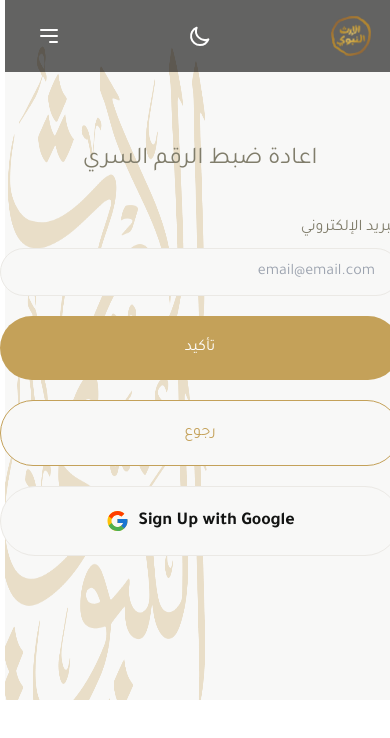
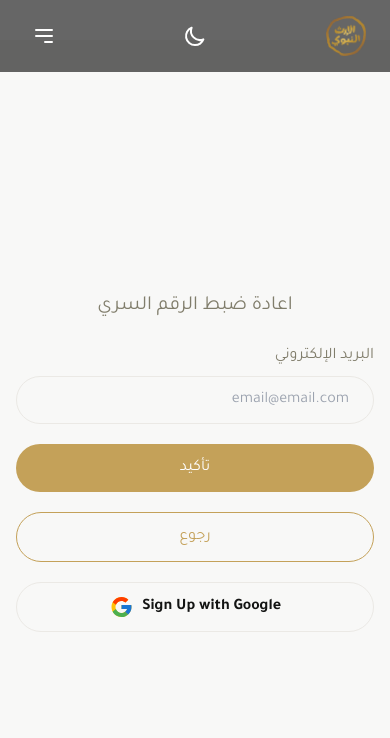
Before and after one commit to omarbr44/ALirth, a Vue app: page /forgetpassword in a window 390 px wide. Shown: the top 738 px of the page. Built offline with nearby package versions, Linux system fonts and the light colour scheme; what @kyvg/vue3-notification would draw is missing.

Commit message:
responsive

```diff
--- a/src/page/ForgetPassword.vue
+++ b/src/page/ForgetPassword.vue
@@ -1,9 +1,16 @@
 <template>
-    <div class="bg-[#F8F8F7] relative flex justify-center items-center">
-        <img src="/img/typo.png" class=" w-[800px] h-full left-0 absolute">
-        <div class="flex flex-col items-center my-36 z-10">
-            <p class=" text-site-grey-secondary text-2xl font-medium mb-10">اعادة ضبط الرقم السري</p>
-            <form class="w-[400px]">
+    <div class="bg-[#F8F8F7] relative flex justify-center items-center min-h-screen lg:mt-0 mt-10">
+        <!-- Background Image (Hidden on small screens) -->
+        <img src="/img/typo.png" class="sm:hidden block w-[800px] h-full left-0 absolute">
+
+        <!-- Main Content -->
+        <div class="flex flex-col items-center w-full px-4 py-10 lg:my-36 z-10">
+            <!-- Heading -->
+            <p class="text-site-grey-secondary text-xl lg:text-2xl font-medium mb-6 lg:mb-10">اعادة ضبط الرقم السري</p>
+
+            <!-- Form -->
+            <form class="w-full max-w-[400px]">
+                <!-- Email Input -->
                 <div class="mb-5">
                     <label for="email" class="block text-site-grey-secondary mb-2">البريد الإلكتروني</label>
                     <input
@@ -11,31 +18,33 @@
                         type="email"
                         placeholder="email@email.com"
                         class="w-full bg-[#F8F8F7] h-[48px] py-2 px-6 rounded-full border"
-                    :class=" false ? 'border-[#EF4444]' : 'border-[#EBE9E5]'"
+                        :class="false ? 'border-[#EF4444]' : 'border-[#EBE9E5]'"
                     >
                     <p v-if="false" class="error-text">Error Text is displayed here, up 2 lines</p>
                 </div>
-                <RouterLink  to="otp"
-                class="w-full py-5 bg-site-primary text-white rounded-full mt-5 block text-center"
+
+                <!-- Confirm Button -->
+                <RouterLink
+                    to="otp"
+                    class="w-full py-3 lg:py-5 bg-site-primary text-white rounded-full mt-5 block text-center"
                 >
                     تأكيد
                 </RouterLink>
-  <!--               <button
-                class="w-full py-5 bg-site-primary text-white rounded-full mt-5"
-                >
-                    تأكيد
-                </button> -->
+
+                <!-- Back Link -->
                 <RouterLink
                     to="login"
-                class="w-full py-5 bg-[#F8F8F7] text-site-primary border border-site-primary rounded-full mt-5 block text-center"
+                    class="w-full py-3 lg:py-5 bg-[#F8F8F7] text-site-primary border border-site-primary rounded-full mt-5 block text-center"
                 >
                     رجوع
                 </RouterLink>
+
+                <!-- Google Sign-In Button -->
                 <RouterLink
                     to=""
-                class="w-full py-5 bg-[#F8F8F7] border border-[#EBE9E5] rounded-full mt-5 flex gap-2 items-center justify-center"
+                    class="w-full py-3 lg:py-5 bg-[#F8F8F7] border border-[#EBE9E5] rounded-full mt-5 flex gap-2 items-center justify-center"
                 >
-                    <span class=" text-site-secondary font-bold text-lg">Sign Up with Google</span>
+                    <span class="text-site-secondary font-bold text-base lg:text-lg">Sign Up with Google</span>
                     <span>
                         <svg width="25" height="24" viewBox="0 0 25 24" fill="none" xmlns="http://www.w3.org/2000/svg">
                             <path d="M22.3055 10.0415H21.5V10H12.5V14H18.1515C17.327 16.3285 15.1115 18 12.5 18C9.1865 18 6.5 15.3135 6.5 12C6.5 8.6865 9.1865 6 12.5 6C14.0295 6 15.421 6.577 16.4805 7.5195L19.309 4.691C17.523 3.0265 15.134 2 12.5 2C6.9775 2 2.5 6.4775 2.5 12C2.5 17.5225 6.9775 22 12.5 22C18.0225 22 22.5 17.5225 22.5 12C22.5 11.3295 22.431 10.675 22.3055 10.0415Z" fill="#FFC107"/>
--- a/src/page/Login.vue
+++ b/src/page/Login.vue
@@ -1,10 +1,17 @@
 <template>
-    <div class="bg-[#F8F8F7] relative flex justify-center items-center">
-        <img src="/img/typo.png" class=" w-[800px] h-full left-0 absolute">
-        <div class="flex flex-col items-center my-40 z-10">
-            <h1 class=" text-site-secondary font-bold text-3xl mb-2">تسجيل الدخول</h1>
-            <p class=" text-site-grey-secondary-secondary mb-10">الرجاء ادخال البيانات التالية</p>
-            <form class="w-[400px]">
+    <div class="bg-[#F8F8F7] relative flex justify-center items-center min-h-screen lg:mt-0 mt-10">
+        <!-- Background Image (Hidden on small screens) -->
+        <img src="/img/typo.png" class="sm:hidden block w-[800px] h-full left-0 absolute">
+
+        <!-- Main Content -->
+        <div class="flex flex-col items-center w-full px-4 py-10 lg:my-40 z-10">
+            <!-- Heading -->
+            <h1 class="text-site-secondary font-bold text-2xl lg:text-3xl mb-2">تسجيل الدخول</h1>
+            <p class="text-site-grey-secondary text-sm lg:text-base mb-6 lg:mb-10">الرجاء ادخال البيانات التالية</p>
+
+            <!-- Form -->
+            <form class="w-full max-w-[400px]">
+                <!-- Email Input -->
                 <div class="mb-5">
                     <label for="email" class="block text-site-grey-secondary mb-2">البريد الإلكتروني</label>
                     <input
@@ -13,10 +20,12 @@
                         type="email"
                         placeholder="email@email.com"
                         class="w-full bg-[#F8F8F7] h-[48px] py-2 px-6 rounded-full border"
-                    :class=" requestConditions?.error?.email ? 'border-[#EF4444]' : 'border-[#EBE9E5]'"
+                        :class="requestConditions?.error?.email ? 'border-[#EF4444]' : 'border-[#EBE9E5]'"
                     >
                     <p v-if="requestConditions?.error?.email" class="error-text">{{ requestConditions.error.email[0] }}</p>
                 </div>
+
+                <!-- Password Input -->
                 <div class="mb-5">
                     <label for="password" class="block text-site-grey-secondary mb-2">كلمة المرور</label>
                     <input
@@ -24,36 +33,43 @@
                         name="password"
                         type="password"
                         placeholder="********"
-                    class="w-full bg-[#F8F8F7] h-[48px] py-2 px-6 rounded-full border border-[#EBE9E5]"
-                    :class=" requestConditions?.error?.password ? 'border-[#EF4444]' : 'border-[#EBE9E5]'"
+                        class="w-full bg-[#F8F8F7] h-[48px] py-2 px-6 rounded-full border"
+                        :class="requestConditions?.error?.password ? 'border-[#EF4444]' : 'border-[#EBE9E5]'"
                     >
                     <p v-if="requestConditions?.error?.password" class="error-text">{{ requestConditions.error.password[0] }}</p>
                 </div>
+
+                <!-- Forgot Password Link -->
                 <RouterLink
                     to="/forgetpassword"
-                class=" font-bold text-site-primary w-full text-center block">
+                    class="font-bold text-site-primary w-full text-center block mb-5"
+                >
                     اعادة ضبط الرقم السري
                 </RouterLink>
+
+                <!-- Login Button -->
                 <button
-                class="w-full py-5 bg-site-primary text-white rounded-full mt-5 flex justify-center items-center"
+                    class="w-full py-3 lg:py-5 bg-site-primary text-white rounded-full mt-5 flex justify-center items-center"
                     @click.prevent="signinRequest"
                 >
-                    <span v-if="!requestConditions.loading">
-                        تأكيد
-                    </span>
+                    <span v-if="!requestConditions.loading">تأكيد</span>
                     <LoaderIcon v-else />
                 </button>
+
+                <!-- Sign Up Button -->
                 <RouterLink
                     to="signup"
-                class="w-full py-5 bg-[#F8F8F7] text-site-primary border border-site-primary rounded-full mt-5 block text-center"
+                    class="w-full py-3 lg:py-5 bg-[#F8F8F7] text-site-primary border border-site-primary rounded-full mt-5 block text-center"
                 >
                     تسجيل حساب جديد
                 </RouterLink>
+
+                <!-- Google Sign-In Button -->
                 <RouterLink
                     to=""
-                class="w-full py-5 bg-[#F8F8F7] border border-[#EBE9E5] rounded-full mt-5 flex gap-2 items-center justify-center"
+                    class="w-full py-3 lg:py-5 bg-[#F8F8F7] border border-[#EBE9E5] rounded-full mt-5 flex gap-2 items-center justify-center"
                 >
-                    <span class=" text-site-secondary font-bold text-lg">Sign Up with Google</span>
+                    <span class="text-site-secondary font-bold text-base lg:text-lg">Sign Up with Google</span>
                     <span>
                         <svg width="25" height="24" viewBox="0 0 25 24" fill="none" xmlns="http://www.w3.org/2000/svg">
                             <path d="M22.3055 10.0415H21.5V10H12.5V14H18.1515C17.327 16.3285 15.1115 18 12.5 18C9.1865 18 6.5 15.3135 6.5 12C6.5 8.6865 9.1865 6 12.5 6C14.0295 6 15.421 6.577 16.4805 7.5195L19.309 4.691C17.523 3.0265 15.134 2 12.5 2C6.9775 2 2.5 6.4775 2.5 12C2.5 17.5225 6.9775 22 12.5 22C18.0225 22 22.5 17.5225 22.5 12C22.5 11.3295 22.431 10.675 22.3055 10.0415Z" fill="#FFC107"/>
--- a/src/page/SignUp.vue
+++ b/src/page/SignUp.vue
@@ -1,10 +1,17 @@
 <template>
-    <div class="bg-[#F8F8F7] relative flex justify-center items-center">
-        <img src="/img/typo.png" class=" w-[800px] h-full left-0 absolute">
-        <div v-if="!signupSuccess" class="flex flex-col items-center my-40 z-10">
-            <h1 class=" text-site-secondary font-bold text-3xl mb-2">تسجيل حساب جديد</h1>
-            <p class=" text-site-grey-secondary-secondary mb-10">الرجاء ادخال البيانات التالية</p>
-            <form class="w-[400px]">
+    <div class="bg-[#F8F8F7] relative flex justify-center items-center min-h-screen lg:mt-0 mt-12">
+        <!-- Background Image (Hidden on small screens) -->
+        <img src="/img/typo.png" class="sm:hidden block w-[800px] h-full left-0 absolute">
+
+        <!-- Main Content -->
+        <div v-if="!signupSuccess" class="flex flex-col items-center w-full px-4 py-10 lg:my-40 z-10">
+            <!-- Heading -->
+            <h1 class="text-site-secondary font-bold text-2xl lg:text-3xl mb-2">تسجيل حساب جديد</h1>
+            <p class="text-site-grey-secondary text-sm lg:text-base mb-6 lg:mb-10">الرجاء ادخال البيانات التالية</p>
+
+            <!-- Form -->
+            <form class="w-full max-w-[400px]">
+                <!-- Email Input -->
                 <div class="mb-5">
                     <label for="email" class="block text-site-grey-secondary mb-2">البريد الإلكتروني</label>
                     <input
@@ -14,10 +21,12 @@
                         required
                         placeholder="email@email.com"
                         class="w-full bg-[#F8F8F7] h-[48px] py-2 px-6 rounded-full border"
-                    :class=" false ? 'border-[#EF4444]' : 'border-[#EBE9E5]'"
+                        :class="false ? 'border-[#EF4444]' : 'border-[#EBE9E5]'"
                     >
                     <p v-if="requestConditions?.error?.email" class="error-text">{{ requestConditions.error.email }}</p>
                 </div>
+
+                <!-- Name Input -->
                 <div class="mb-5">
                     <label for="name" class="block text-site-grey-secondary mb-2">الإسم</label>
                     <input
@@ -27,10 +36,12 @@
                         required
                         placeholder="احمد محمد"
                         class="w-full bg-[#F8F8F7] h-[48px] py-2 px-6 rounded-full border"
-                    :class=" false ? 'border-[#EF4444]' : 'border-[#EBE9E5]'"
+                        :class="false ? 'border-[#EF4444]' : 'border-[#EBE9E5]'"
                     >
                     <p v-if="requestConditions?.error?.first_name" class="error-text">{{ requestConditions.error.first_name }}</p>
                 </div>
+
+                <!-- Password Input -->
                 <div class="mb-5">
                     <label for="password" class="block text-site-grey-secondary mb-2">كلمة المرور</label>
                     <input
@@ -39,10 +50,13 @@
                         type="password"
                         required
                         placeholder="********"
-                    class="w-full bg-[#F8F8F7] h-[48px] py-2 px-6 rounded-full border border-[#EBE9E5]"
-                    :class=" false ? 'border-[#EF4444]' : 'border-[#EBE9E5]'"
+                        class="w-full bg-[#F8F8F7] h-[48px] py-2 px-6 rounded-full border"
+                        :class="false ? 'border-[#EF4444]' : 'border-[#EBE9E5]'"
                     >
-                    <p v-if="requestConditions?.error?.password" class="error-text">{{ requestConditions.error.password }}</p>                </div>
+                    <p v-if="requestConditions?.error?.password" class="error-text">{{ requestConditions.error.password }}</p>
+                </div>
+
+                <!-- Confirm Password Input -->
                 <div class="mb-5">
                     <label for="repassword" class="block text-site-grey-secondary mb-2">تأكيد كلمة المرور</label>
                     <input
@@ -51,43 +65,51 @@
                         type="password"
                         required
                         placeholder="********"
-                    class="w-full bg-[#F8F8F7] h-[48px] py-2 px-6 rounded-full border border-[#EBE9E5]"
-                    :class=" false ? 'border-[#EF4444]' : 'border-[#EBE9E5]'"
+                        class="w-full bg-[#F8F8F7] h-[48px] py-2 px-6 rounded-full border"
+                        :class="false ? 'border-[#EF4444]' : 'border-[#EBE9E5]'"
                     >
                     <p v-if="requestConditions?.error?.confirm_password" class="error-text">{{ requestConditions.error.confirm_password }}</p>
                 </div>
+
+                <!-- Terms and Conditions Checkbox -->
                 <div class="mb-5">
                     <div class="flex items-center mb-4">
                         <input id="default-checkbox" type="checkbox" value="" class="w-4 h-4 text-site-primary bg-[#F8F8F7] accent-site-primary border-gray-300 rounded focus:ring-site-primary dark:focus:ring-blue-600 dark:ring-offset-gray-800 focus:ring-2 dark:bg-gray-700 dark:border-gray-600">
                         <label for="default-checkbox" class="ms-2 text-sm font-medium text-site-primary dark:text-gray-300">سياسة الشروط والأحكام</label>
                     </div>
                 </div>
+
+                <!-- Non-Field Errors -->
                 <p v-if="requestConditions?.error?.non_field_errors" class="error-text">{{ requestConditions.error.non_field_errors }}</p>
+
+                <!-- Submit Button -->
                 <button
-                class="w-full py-5 bg-site-primary text-white rounded-full mt-5 flex justify-center items-center"
+                    class="w-full py-3 lg:py-5 bg-site-primary text-white rounded-full mt-5 flex justify-center items-center"
                     @click.prevent="signUpRequest"
                 >
-                <span v-if="!requestConditions.loading">
-                    تأكيد
-                </span>
+                    <span v-if="!requestConditions.loading">تأكيد</span>
                     <LoaderIcon v-else />
                 </button>
+
+                <!-- Back Link -->
                 <RouterLink
                     to="/"
-                class="w-full py-5 bg-[#F8F8F7] text-site-primary border border-site-primary rounded-full mt-5 block text-center"
+                    class="w-full py-3 lg:py-5 bg-[#F8F8F7] text-site-primary border border-site-primary rounded-full mt-5 block text-center"
                 >
                     رجوع
                 </RouterLink>
             </form>
         </div>
-        <div class="flex flex-col items-center my-56 z-10" v-else>
-            <div class=" size-28 bg-site-primary rounded-full flex justify-center items-center">
+
+        <!-- Success Message -->
+        <div v-else class="flex flex-col items-center w-full px-4 py-10 lg:my-56 z-10">
+            <div class="size-20 lg:size-28 bg-site-primary rounded-full flex justify-center items-center">
                 <CheckIcon />
             </div>
-            <h1 class=" text-site-secondary text-3xl my-6">تم انشاء الحساب بنجاح</h1>
+            <h1 class="text-site-secondary text-2xl lg:text-3xl my-6">تم انشاء الحساب بنجاح</h1>
             <RouterLink
                 to="/"
-            class="w-full py-3 bg-[#F8F8F7] text-site-primary border border-site-primary rounded-full mt-5 block text-center"
+                class="w-full max-w-[400px] py-3 bg-[#F8F8F7] text-site-primary border border-site-primary rounded-full mt-5 block text-center"
             >
                 الذهاب للصفحة الرئيسة
             </RouterLink>
```
Lines whose indentation alone changed are shown as unchanged.
